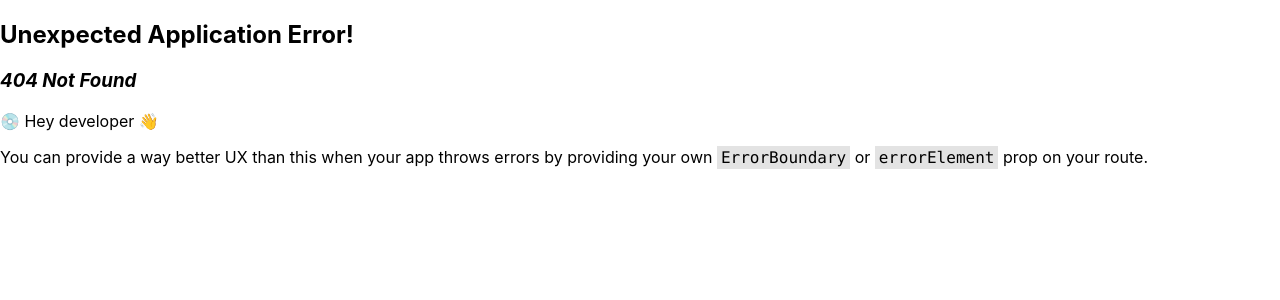
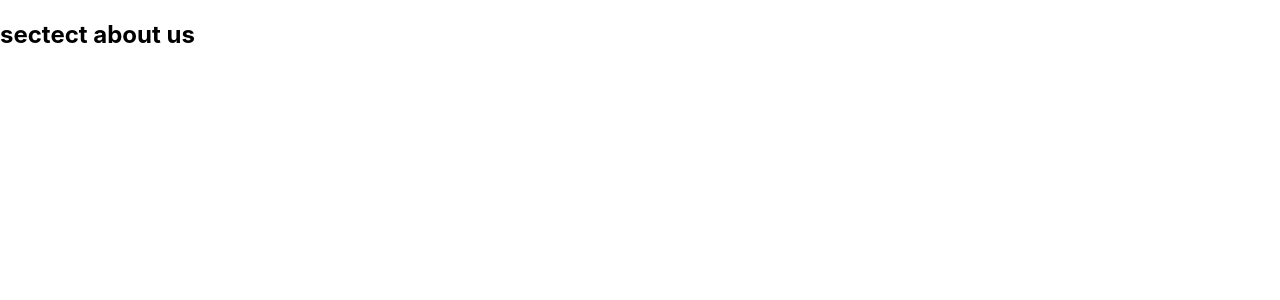
Before and after one commit to afzalhossain00/48-react-ema-john-simple, a React (Create React App) app: page /about in a window 1280 px wide. Before the commit this address had no page. Shown: the top 300 px of the page. Built offline with nearby package versions, Linux system fonts and the light colour scheme.

Commit message:
setup routes

```diff
--- /dev/null
+++ b/src/component/About/About.js
@@ -0,0 +1,11 @@
+import React from 'react';
+
+const About = () => {
+    return (
+        <div>
+            <h2>sectect about us</h2>
+        </div>
+    );
+};
+
+export default About;
--- a/src/layout/Main.js
+++ b/src/layout/Main.js
@@ -1,12 +1,13 @@
 import React from 'react';
-import Header from './component/Header/Header';
-import Shop from './component/Shop/Shop';
+import { Outlet } from 'react-router-dom';
+import Header from '../component/Header/Header';
+
 
 const Main = () => {
     return (
         <div>
             <Header></Header>
-            <Shop></Shop>
+            <Outlet></Outlet>
         </div>
     );
 };
```
Also changed, not shown: src/App.js (+17 -0 lines).
